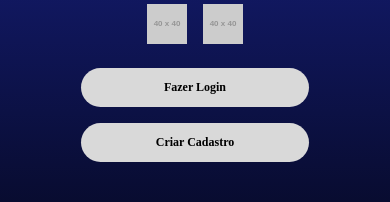
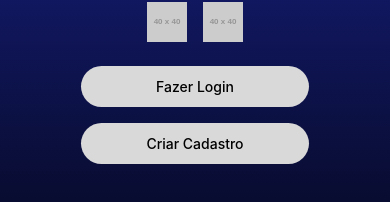
Before and after one commit to Kirito-Senpai9/KaAPPteste, a React Native app: screen /Login in a window 390 px wide. Shown: the part 434-636 px from the top of the page. Built offline with nearby package versions, Linux system fonts and the light colour scheme; what expo-linking would draw is missing.

Commit message:
Adjust login button font and fix register password text

```diff
--- a/src/screens/LoginScreen.tsx
+++ b/src/screens/LoginScreen.tsx
@@ -119,12 +119,7 @@ const styles = StyleSheet.create({
   },
   buttonText: {
     color: '#000',
-    fontSize: 12,
-    fontWeight: '700',
-    fontFamily: Platform.select({
-      default: 'Noto Sans Malayalam UI',
-      ios: 'Noto Sans Malayalam UI',
-      android: 'Noto Sans Malayalam UI',
-    }),
+    fontSize: 14,
+    fontWeight: '500',
   },
 });
--- a/src/screens/RegisterScreen.tsx
+++ b/src/screens/RegisterScreen.tsx
@@ -17,7 +17,7 @@ export function RegisterScreen({ navigation }: any) {
       </View>
 
       <View style={styles.inputGroup}>
-        <Text style={styles.label}>Crie sua senha</Text>
+        <Text style={styles.label}>Informe sua senha</Text>
         <InputField
           placeholder=""
           secureTextEntry
```
